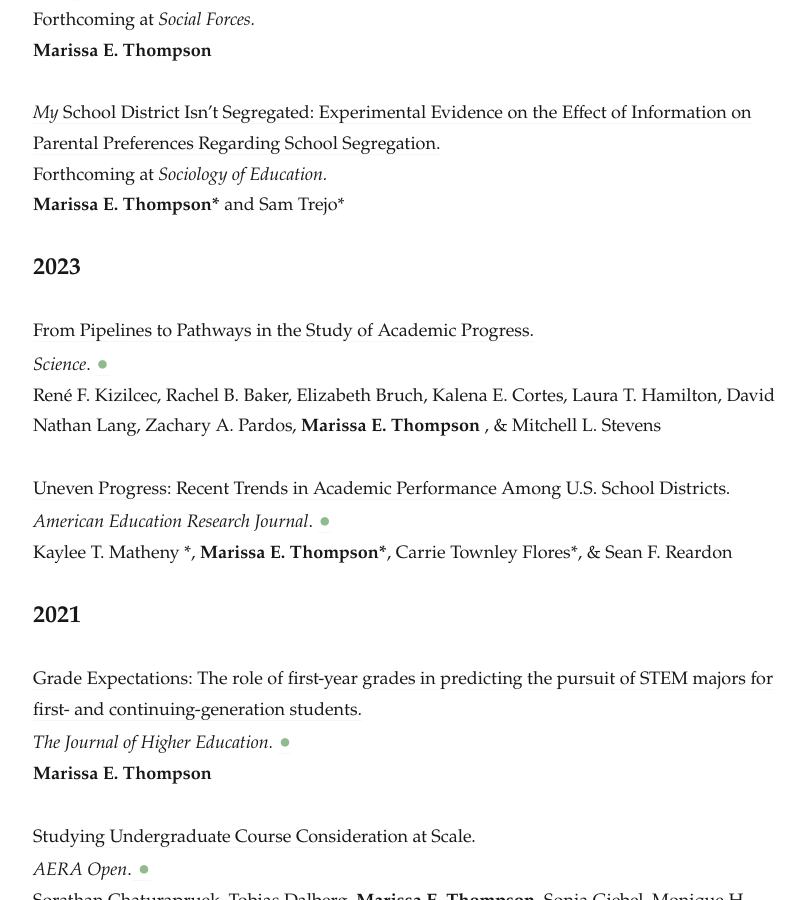
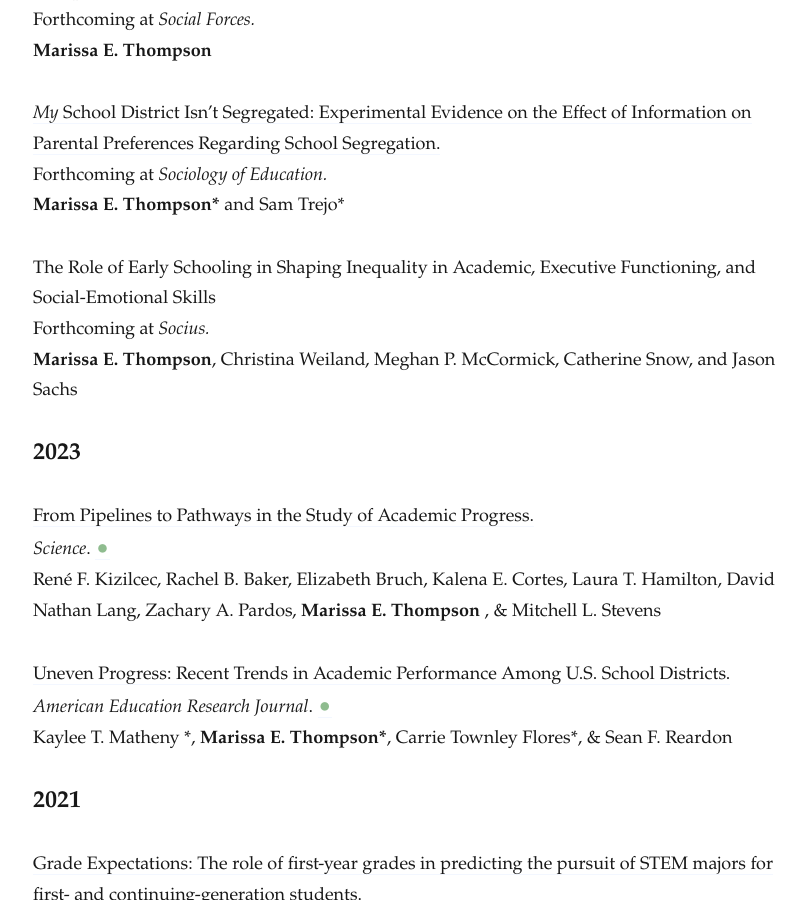
Before and after one commit to marissaethompson/marissaethompson.github.io, a Jekyll site: the page built from _pages/research.md, in a window 1280 px wide and 900 px high, scrolled down 1593 px. Shown: the whole window, without its empty margins (217-1022 px from the left). Built offline with Jekyll 4.4.1, drawn with Linux system fonts in a browser that asks for light colours; nearby versions of some CDN libraries; some web fonts are replaced.

Commit message:
Updated CV

```diff
--- a/_pages/research.md
+++ b/_pages/research.md
@@ -21,25 +21,19 @@ Finally, my research agenda interrogates the emergence of categories themselves
  </center>
 
 
-<!--<h1 align="center">Working Papers & Under Review:</h1>-->
-<!---->
-<!---->
-<!--Examining the Black Gender Gap in Educational Attainment: The Role of Exclusionary School Discipline & Criminal Justice Contact. (3rd Revise & Resubmit)<br>-->
-<!--<b>Marissa E. Thompson</b>-->
-<!---->
-<!--<h1 align="center">Peer-Reviewed Publications:</h1>-->
-<!---->
-
 ## Forthcoming
 
  Examining the Black Gender Gap in Educational Attainment: The Role of Exclusionary School Discipline & Criminal Justice Contact. <br>
  Forthcoming at <i>Social Forces.</i><br>
 <b> Marissa E. Thompson</b>
 
-
  [<i>My</i> School District Isn't Segregated: Experimental Evidence on the Effect of Information on Parental Preferences Regarding School Segregation.](https://osf.io/preprints/socarxiv/2wfjn) <br>
  Forthcoming at <i>Sociology of Education.</i><br>
 <b> Marissa E. Thompson\*</b> and Sam Trejo\*
+
+The Role of Early Schooling in Shaping Inequality in Academic, Executive Functioning, and Social-Emotional Skills <br>
+ Forthcoming at <i>Socius.</i><br>
+<b> Marissa E. Thompson</b>, Christina Weiland, Meghan P. McCormick, Catherine Snow, and Jason Sachs
 
 ## 2023
 
```
Also changed, not shown: 3 other files.
